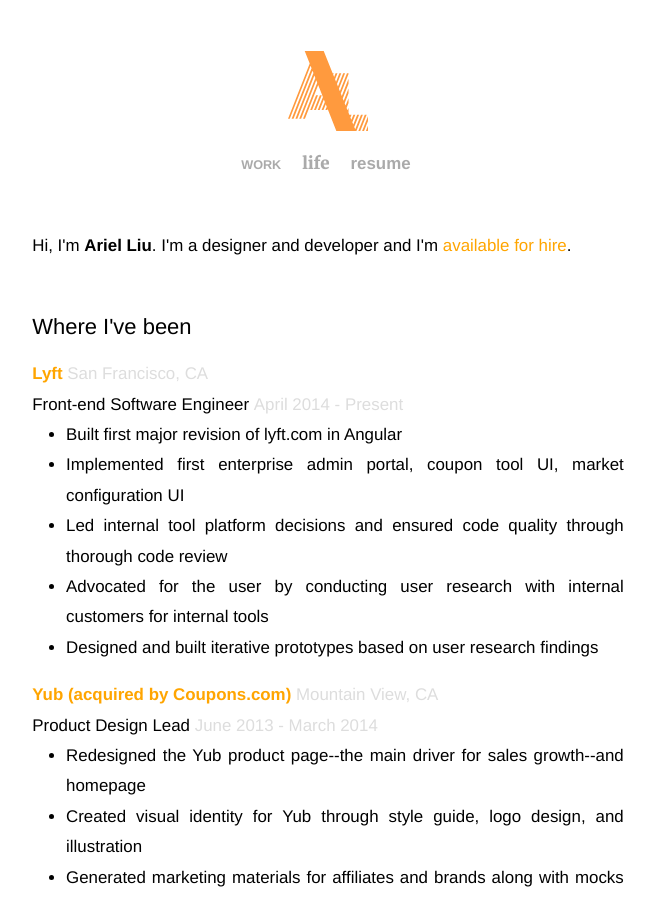
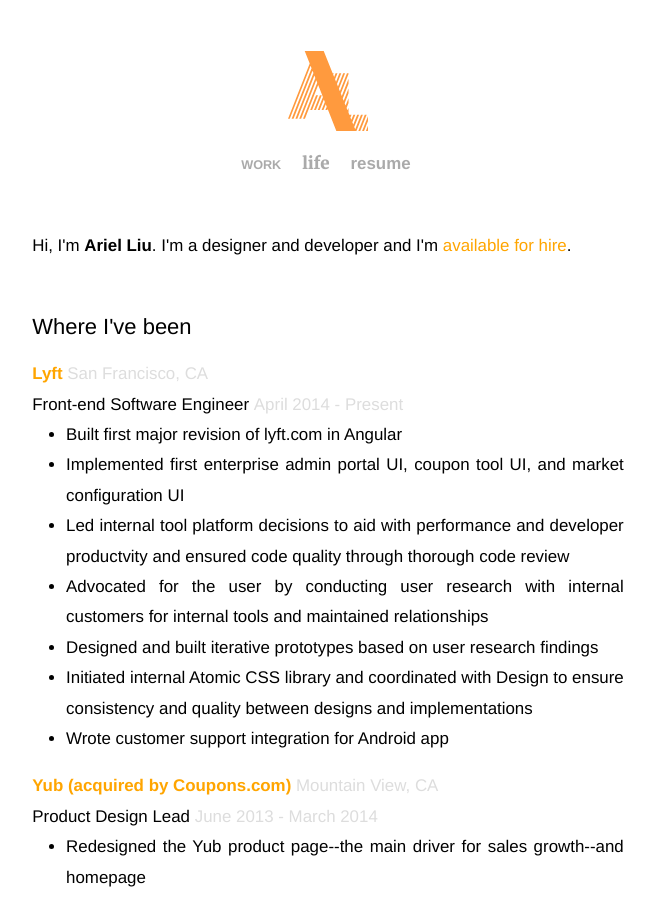
Before and after one commit to charstarstars/charstarstars.github.com, a Jekyll site: the page built from resume/index.html, in a window 1280 px wide and 900 px high. Shown: the whole window, without its empty margins (312-967 px from the left). Built offline with Jekyll 4.4.1, drawn with Linux system fonts in a browser that asks for light colours; Markdown is read by kramdown in place of the engine named in the settings.

Commit message:
update resume again

```diff
--- a/resume/index.html
+++ b/resume/index.html
@@ -28,16 +28,25 @@
           Built first major revision of lyft.com in Angular
         </li>
         <li>
-          Implemented first enterprise admin portal, coupon tool UI, market configuration UI
+          Implemented first enterprise admin portal UI, coupon tool UI, and market configuration UI
         </li>
         <li>
-          Led internal tool platform decisions and ensured code quality through thorough code review
+          Led internal tool platform decisions to aid with performance and developer productvity
+          and ensured code quality through thorough code review
         </li>
         <li>
-          Advocated for the user by conducting user research with internal customers for internal tools
+          Advocated for the user by conducting user research with internal customers for
+          internal tools and maintained relationships
         </li>
         <li>
           Designed and built iterative prototypes based on user research findings
+        </li>
+        <li>
+          Initiated internal Atomic CSS library and coordinated with Design to ensure consistency
+          and quality between designs and implementations
+        </li>
+        <li>
+          Wrote customer support integration for Android app
         </li>
       </ul>
     </div>
```
